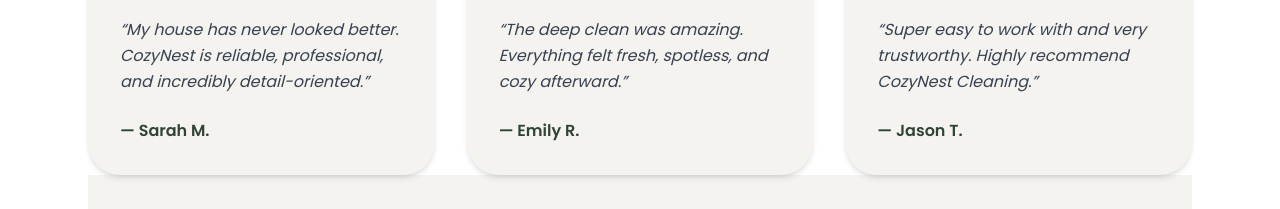
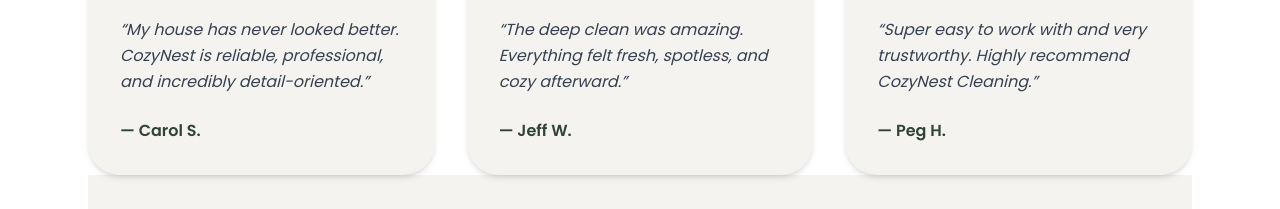
Before and after one commit to CozyNest26/cozynest-cleaning, a React (Vite) app in the folder cozynest-cleaning/: page / in a window 1280 px wide. Shown: the part 4885-5094 px from the top of the page. Built offline with nearby package versions, Linux system fonts and the light colour scheme.

Commit message:
Update App.jsx

```diff
--- a/cozynest-cleaning/src/App.jsx
+++ b/cozynest-cleaning/src/App.jsx
@@ -413,7 +413,7 @@
         </p>
 
         <div className="font-semibold text-[#2f4337]">
-          — Sarah M.
+          — Carol S.
         </div>
       </div>
 
@@ -428,7 +428,7 @@
         </p>
 
         <div className="font-semibold text-[#2f4337]">
-          — Emily R.
+          — Jeff W.
         </div>
       </div>
 
@@ -443,7 +443,7 @@
         </p>
 
         <div className="font-semibold text-[#2f4337]">
-          — Jason T.
+          — Peg H.
         </div>
       </div>
 
```
